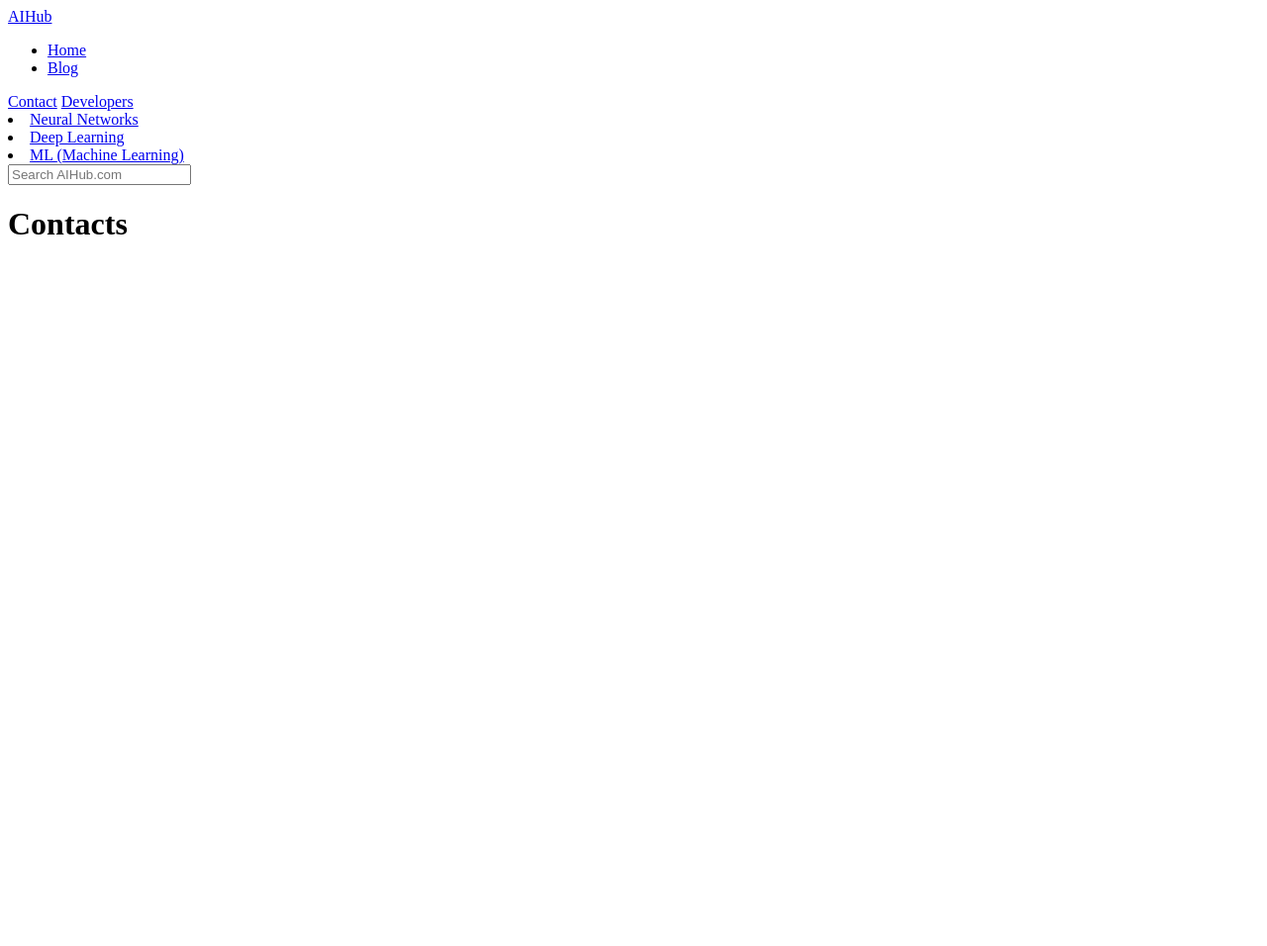
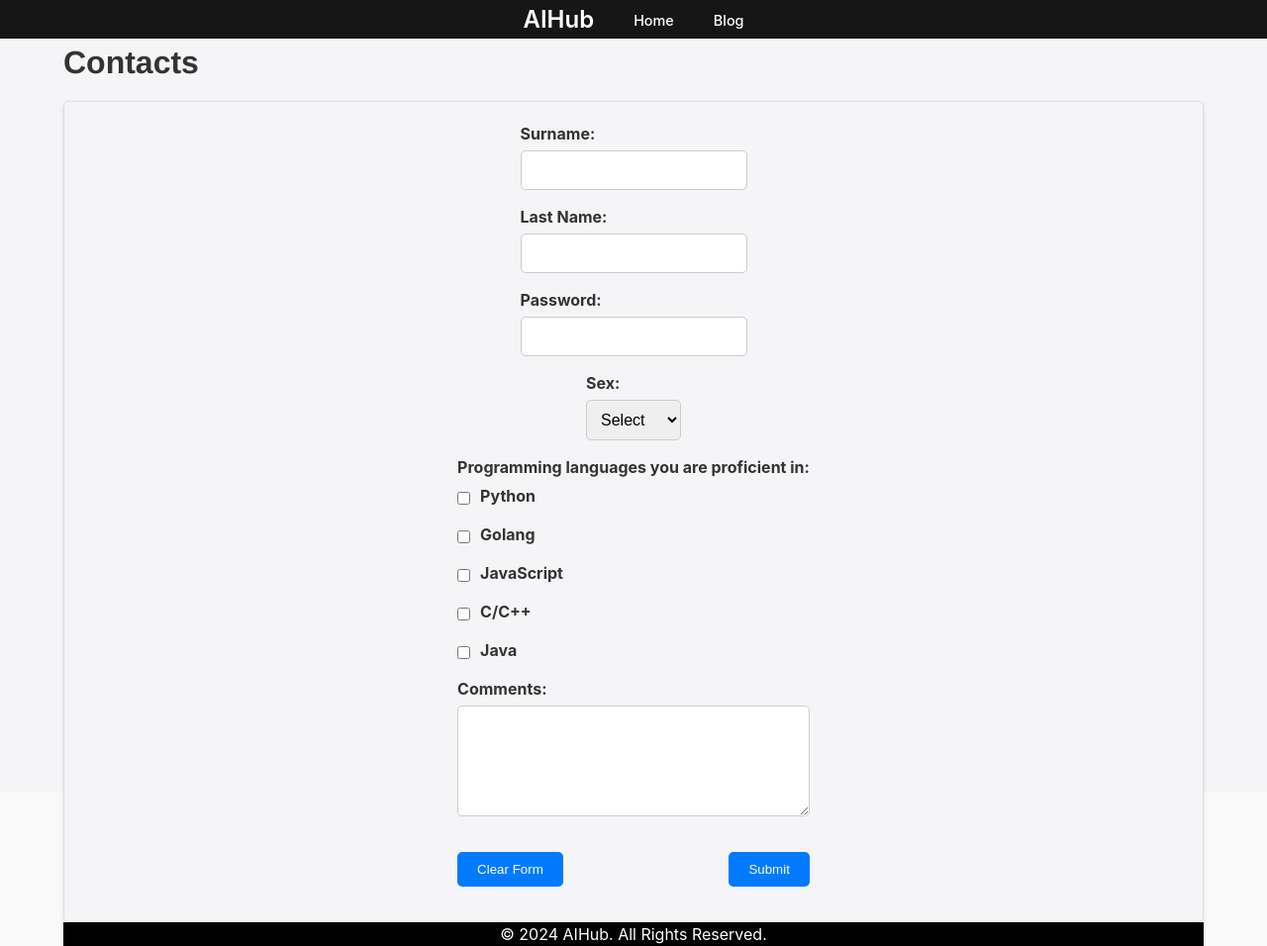
Before and after one commit to DenysSkobalo/Projet-Binome-Frontend, a plain HTML site: page pages/contacts.html in a window 1280 px wide. Shown: the whole page at 99% size. Before the commit the page ends 800 px from the top, so only its background shows below. Drawn offline with Linux system fonts and the light colour scheme.

Commit message:
feat: Add Contact page, and info_user after form Contact

```diff
--- a/css/article.css
+++ b/css/article.css
@@ -6,13 +6,14 @@ html, body {
 	margin: 0 auto;
 	padding: 20px;
 	border-radius: 8px;
+	color: #333;
 }
 
 header {
 	padding: 20px;
 }
 
-h1, h2, p, li {
+h1, h2, h3, h4 p, li {
 	color: #333;
 }
 
--- /dev/null
+++ b/css/contacts.css
@@ -0,0 +1,75 @@
+#contact-form {
+    display: flex;
+    flex-direction: column;
+    align-items: center;
+    padding: 20px;
+    background-color: #f5f5f7;
+    border: 1px solid #ddd;
+    border-radius: 5px;
+    box-shadow: 0 2px 4px rgba(0, 0, 0, 0.1);
+}
+
+#contact-form .form-group {
+    margin-bottom: 15px;
+}
+
+#contact-form label {
+    display: block;
+    margin-bottom: 5px;
+    font-weight: bold;
+    color: #333;
+}
+
+#contact-form .checkbox-block {
+    display: flex;
+    align-items: center;
+    margin-bottom: 10px;
+}
+
+#contact-form input[type="text"],
+#contact-form input[type="password"],
+#contact-form select,
+#contact-form textarea {
+    width: 100%;
+    padding: 10px;
+    border: 1px solid #ccc;
+    border-radius: 5px;
+    font-size: 16px;
+}
+
+#contact-form input[type="checkbox"] {
+    margin-right: 10px;
+}
+
+#contact-form button[type="submit"] {
+    background-color: #007BFF;
+    color: white;
+    padding: 10px 20px;
+    border: none;
+    border-radius: 5px;
+    cursor: pointer;
+    transition: background-color 0.3s;
+}
+
+.block-btn {
+	display: flex;
+	justify-content: space-between;
+}
+
+#contact-form button[type="submit"]:hover {
+    background-color: #0056b3;
+}
+
+.error-message {
+    color: red;
+    font-size: 14px;
+    margin-top: 5px;
+}
+footer {
+    background-color: #000;
+}
+
+footer p {
+    color: #fff;
+	text-align: center;
+}
--- a/css/navbar.css
+++ b/css/navbar.css
@@ -52,7 +52,7 @@ nav ul li a {
 	display: none;
 	flex-direction: column;
 	align-items: center;
-	padding: 20px 0;
+	padding: 10px 0;
 	z-index: 999;
 	animation: dropdownFadeIn 1s ease-in-out forwards;
 }
@@ -81,7 +81,6 @@ nav ul li:hover .dropdown-container {
 	display: flex;
 	justify-content: left;
 	flex-wrap: wrap;
-	gap: 20px;
 	padding: 10px 0;
 }
 
--- /dev/null
+++ b/js/contacts.js
@@ -0,0 +1,34 @@
+document.getElementById('clear-form').addEventListener('click', function (event) {
+	var form = document.getElementById('contact-form');
+	form.reset();
+});
+
+document.getElementById('submit').addEventListener('click', function (event) {
+	var form = document.getElementById('contact-form');
+	var error = false;
+	if (!form['first-name'].value || !form['last-name'].value || !form['password'].value || !form['comments'].value) {
+		error = true;
+		alert('Please fill in all fields.');
+	}
+	if (!form['python'].checked && !form['golang'].checked && !form['javascript'].checked && !form['ccpp'].checked && !form['java'].checked) {
+		error = true;
+		alert('Please select at least one area of interest.');
+	}
+	if (error) {
+		event.preventDefault();
+		return;
+	}
+	event.preventDefault();
+	var firstName = form['first-name'].value;
+	var lastName = form['last-name'].value;
+	var password = form['password'].value;
+	var comments = form['comments'].value;
+	var languages = [];
+	if (form['python'].checked) languages.push('Python');
+	if (form['golang'].checked) languages.push('Golang');
+	if (form['javascript'].checked) languages.push('JavaScript');
+	if (form['ccpp'].checked) languages.push('C/C++');
+	if (form['java'].checked) languages.push('Java');
+	var languageString = languages.join(', ');
+	window.location.href = `info_user.html?first-name=${firstName}&last-name=${lastName}&password=${password}&comments=${comments}&languages=${languageString}`;
+});
--- a/pages/contacts.html
+++ b/pages/contacts.html
@@ -4,6 +4,10 @@
 <head>
     <meta charset="UTF-8">
     <meta name="viewport" content="width=device-width, initial-scale=1.0">
+    <link rel="stylesheet" href="../css/reset.css">
+    <link rel="stylesheet" href="../css/main.css">
+    <link rel="stylesheet" href="../css/navbar.css">
+    <link rel="stylesheet" href="../css/contacts.css">
     <title>Contacts</title>
 </head>
 
@@ -40,7 +44,73 @@
             </div>
         </div>
     </nav>
-    <h1>Contacts</h1>
+    <div class="container">
+        <h1>Contacts</h1>
+        <form id="contact-form">
+            <div class="form-group">
+                <label for="first-name">Surname:</label>
+                <input type="text" id="first-name" name="first-name" maxlength="60" required>
+            </div>
+            <div class="form-group">
+                <label for="last-name">Last Name:</label>
+                <input type="text" id="last-name" name="last-name" maxlength="60" required>
+            </div>
+            <div class="form-group">
+                <label for="password">Password:</label>
+                <input type="password" id="password" name="password" required>
+            </div>
+            <div class="form-group">
+                <label for="theme1">Sex:</label>
+                <select id="theme1" name="theme1">
+                    <option value="">Select</option>
+                    <option value="option1">Female</option>
+                    <option value="option2">Male</option>
+                    <option value="option3">Other</option>
+                </select>
+            </div>
+            <div class="form-group">
+                <label for="programming-languages">Programming languages you are proficient in:</label>
+                <div class="checkbox-block">
+                    <input type="checkbox" id="python" name="python" value="python">
+                    <label for="python">Python</label>
+                </div>
+                <div class="checkbox-block">
+                    <input type="checkbox" id="golang" name="golang" value="golang">
+                    <label for="golang">Golang</label>
+                </div>
+                <div class="checkbox-block">
+                    <input type="checkbox" id="javascript" name="javascript" value="javascript">
+                    <label for="javascript">JavaScript</label>
+                </div>
+                <div class="checkbox-block">
+                    <input type="checkbox" id="ccpp" name="ccpp" value="ccpp">
+                    <label for="ccpp">C/C++</label>
+                </div>
+                <div class="checkbox-block">
+                    <input type="checkbox" id="java" name="java" value="java">
+                    <label for="java">Java</label>
+                </div>
+                <div class="form-group">
+                    <label for="comments">Comments:</label>
+                    <textarea id="comments" name="comments" rows="5" cols="25" required></textarea>
+                </div>
+                <div class="block-btn">
+                    <div class="btn-clear">
+                        <button type="button" id="clear-form">Clear Form</butto§n>
+                    </div>
+                    <div class="btn-submit">
+                        <button type="submit" id="submit">Submit</button>
+                    </div>
+                </div>
+        </form>
+    </div>
+    <footer>
+		<div class="container">
+			<p>&copy; 2024 AIHub. All Rights Reserved.</p>
+		</div>
+	</footer>
+    <script src="../js/contacts.js"></script>
+    <script src="../js/navbar.js"></script>
 </body>
 
 </html>
```
Also changed, not shown: css/info_user.css (added, +39 -0 lines), js/info_user.js (added, +12 -0 lines), pages/info_user.html (added, +60 -0 lines), pages/ml.html (+6 -0 lines).
